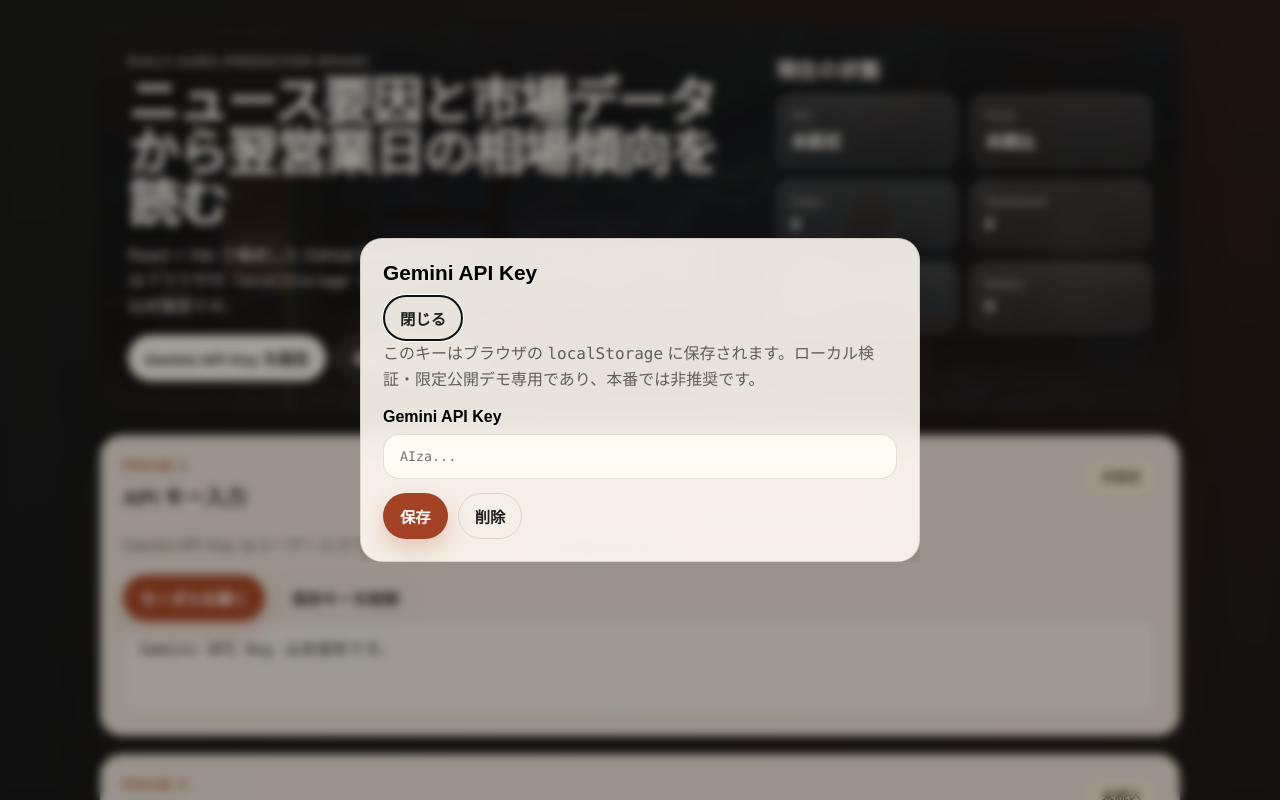
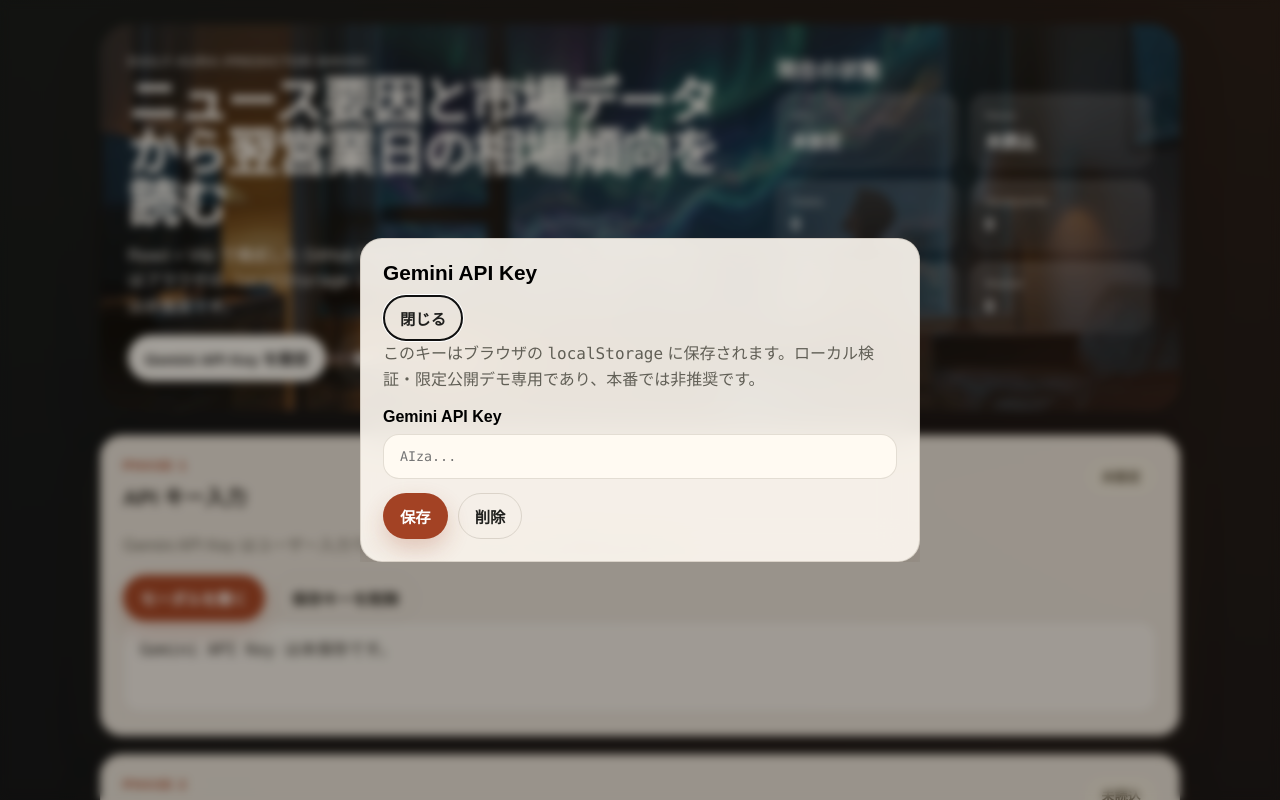
Before and after one commit to Igaki12/daily-aura-predictor-nikkei, a React (Vite) app: page / in a window 1280 px wide. Shown: the top 800 px of the page. Built offline with nearby package versions, Linux system fonts and the light colour scheme.

Commit message:
若干の微修正 - Add initial CSS styles for the application layout and components

```diff
--- a/src/styles.css
+++ b/src/styles.css
@@ -56,10 +56,10 @@
   margin-bottom: 24px;
   width: 100%;
   overflow: clip;
-  border-radius: 0 0 30px 30px;
+  border-radius: 30px;
   box-shadow: 0 24px 46px rgba(7, 8, 11, 0.18);
   background:
-    linear-gradient(180deg, rgba(5, 8, 14, 0.96), rgba(10, 12, 18, 0.84)),
+    linear-gradient(180deg, rgba(5, 8, 14, 0.56), rgba(10, 12, 18, 0.34)),
     radial-gradient(circle at top left, rgba(255, 255, 255, 0.1), transparent 26%),
     radial-gradient(circle at bottom right, rgba(163, 66, 36, 0.28), transparent 30%),
     var(--hero-image) center center / cover no-repeat;
```
Also changed, not shown: 5 other files (tests, documents, lock files or other folders).
